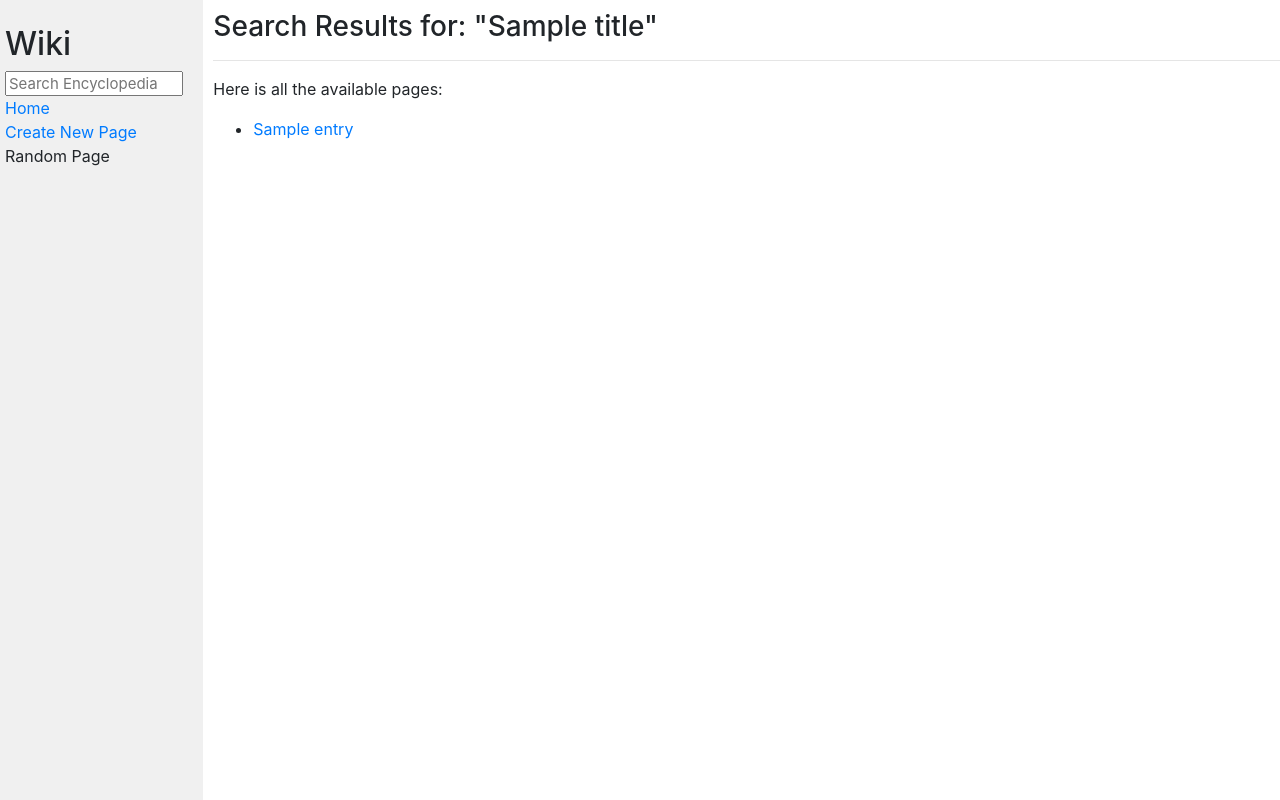
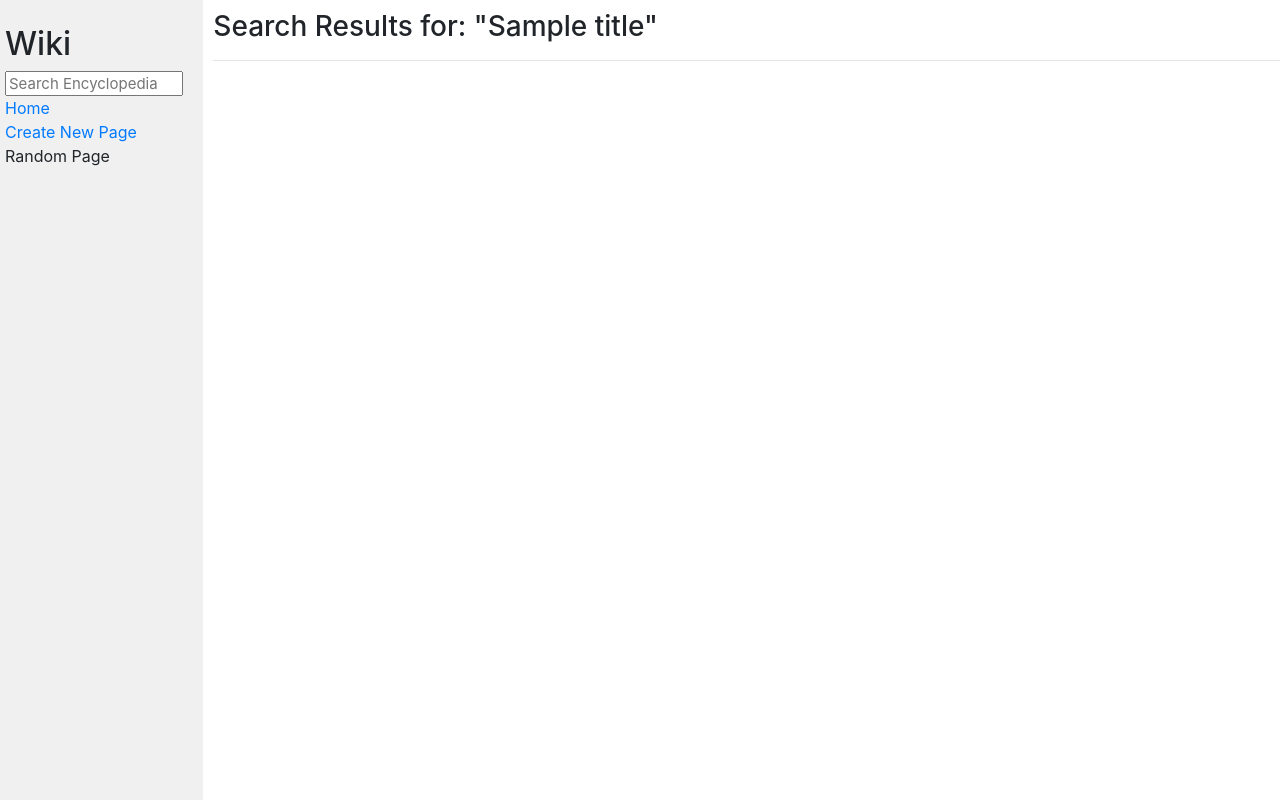
Before and after one commit to nishanajihah/Harvard-Project1, a Django app: template wiki/encyclopedia/templates/encyclopedia/search_page.html in a window 1280 px wide. Run offline with Django 3.2, Linux system fonts and the light colour scheme; the template is opened without the code that fills it: most values are stand-ins (such as "Sample title", 1, 10 or a date in 2020); some libraries are stand-ins or nearby versions.

Commit message:
update code

```diff
--- a/wiki/encyclopedia/templates/encyclopedia/error_page.html
+++ b/wiki/encyclopedia/templates/encyclopedia/error_page.html
@@ -6,7 +6,8 @@
 
 {% block body %}
 
-    <h2>{{message}}</h2>
+    <h3>{{message}}</h3>
+    <hr>
 
     <ul>
         {% for entry in entries %}
--- a/wiki/encyclopedia/templates/encyclopedia/search_page.html
+++ b/wiki/encyclopedia/templates/encyclopedia/search_page.html
@@ -9,8 +9,9 @@
 <h3>Search Results for: "{{ title }}" </h3>
 <hr>
 
-{% if title in get_entry %}
-    <p>Here's the available articles for the search:</p>
+{% if title in entries %}
+
+    <p>Here is the available pages for the search:</p>
 
     <ul>
         {% for title in entries %}
@@ -18,17 +19,6 @@
         {% endfor %}
     </ul>
 
-{% else %}
-    {{ message }}
-
-    <p>Here is all the available pages: </p>
-
-    <ul>
-        {% for entry in entries %}
-            <li><a href="{% url 'enc:page' title=entry %}">{{ entry }}</a></li>
-        {% endfor %}
-    </ul>
-
 {% endif %}
 
 {% endblock %}
```
Also changed, not shown: wiki/encyclopedia/views.py (+8 -4 lines).
